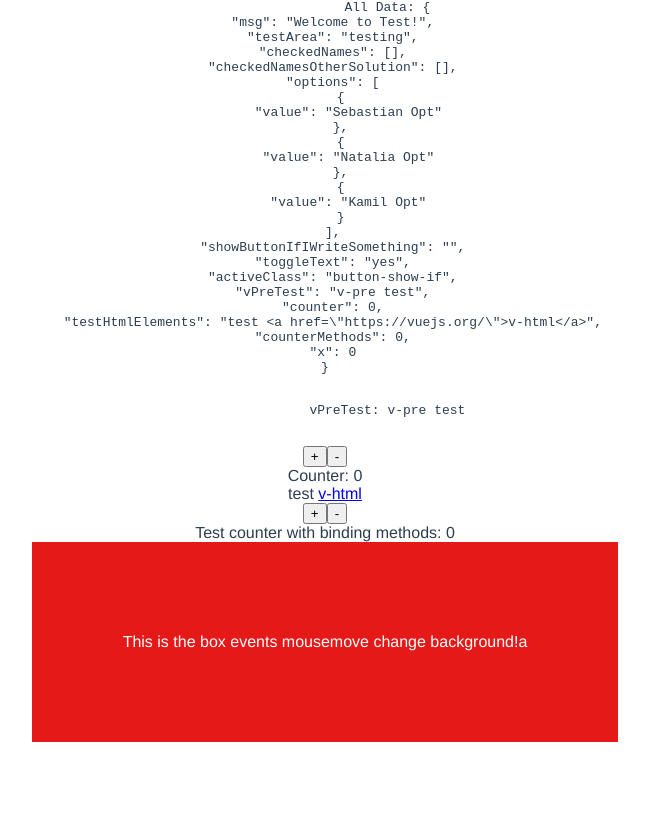
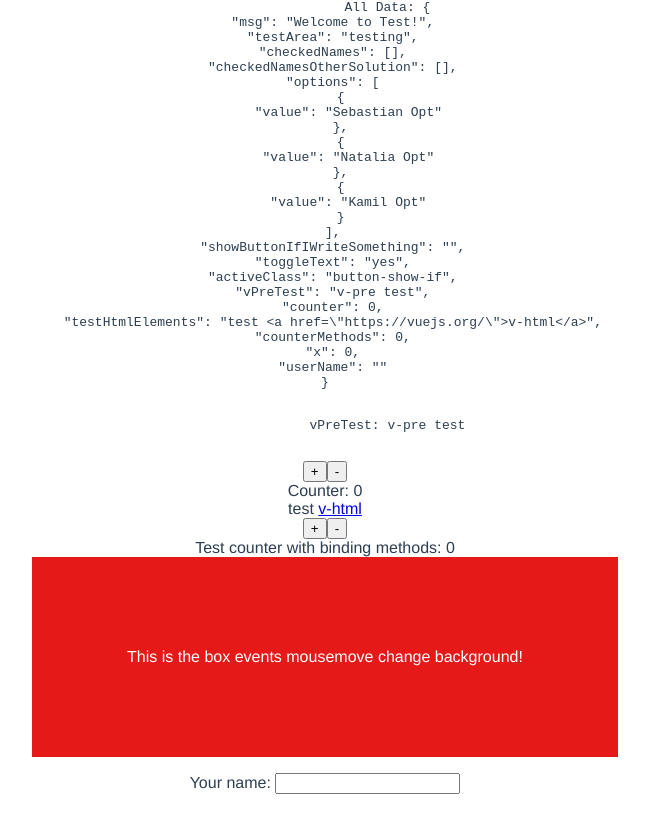
Before and after one commit to Scherlock90/vue-first-app, a Vue app: page /#/Test in a window 1280 px wide. Shown: the part 899-1731 px from the top of the page, without its empty margins (331-980 px from the left). Before the commit the page ends 1665 px from the top, so only its background shows below. Built offline with nearby package versions, Linux system fonts and the light colour scheme.

Commit message:
adding computed and props

```diff
--- a/src/components/Test.Vue
+++ b/src/components/Test.Vue
@@ -95,7 +95,12 @@
             </div>
         </div>
         <div class="container-mousemove-change-background" :style="{ backgroundColor: `hsl(${x}, 80%, 50%` }" @mousemove="xCoordinate">
-            This is the box events mousemove change background!a
+            This is the box events mousemove change background!
+        </div>
+        <div class="padding-container">
+            Your name: <input v-model.lazy="userName"/>
+            <div v-if="userName"> Initial Value: {{ userName }}</div>
+            <div v-if="userName"> Computed Value: {{ greeting }} </div>
         </div>
     </div>
   </div>
@@ -122,8 +127,12 @@ export default {
       counter: 0,
       testHtmlElements: 'test <a href="https://vuejs.org/">v-html</a>',
       counterMethods: 0,
-      x: 0
+      x: 0,
+      userName: ''
     }
+  },
+  props: {
+    title: String
   },
   methods: {
     increment () {
@@ -134,6 +143,11 @@ export default {
     },
     xCoordinate (e) {
       this.x = e.clientX
+    }
+  },
+  computed: {
+    greeting () {
+      return `You're a monster, ${this.userName}`
     }
   }
 }
```
Also changed, not shown: 9 other files (tests, documents, lock files or other folders).
